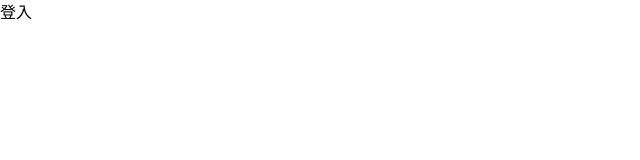
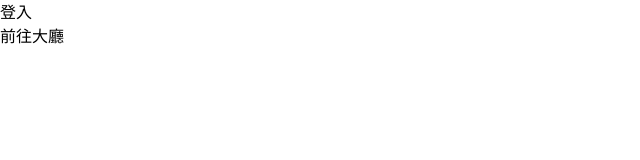
Before and after one commit to side-project-at-SPT/spt-the-message, a React (Vite) app in the folder client/: page / in a window 1280 px wide. Shown: the top 160 px of the page, without its empty margins (0-640 px from the left). Built offline with nearby package versions, Linux system fonts and the light colour scheme.

Commit message:
fix: file name

```diff
--- a/client/src/pages/Login/index.tsx
+++ b/client/src/pages/Login/index.tsx
@@ -1,9 +1,15 @@
-const Lobbies = () => {
+import { useNavigate } from 'react-router-dom';
+const Lobby = () => {
+	const navigate = useNavigate();
+	const handleClick = () => {
+		navigate('/lobby');
+	};
 	return (
 		<>
 			<div className={'text-red-600 text-2xl'}>登入</div>
+			<button onClick={handleClick}>前往大廳</button>
 		</>
 	);
 };
 
-export default Lobbies;
+export default Lobby;
--- a/client/src/router/index.tsx
+++ b/client/src/router/index.tsx
@@ -4,18 +4,18 @@ export type RouterConfig = {
 	name: string;
 	path: string;
 	// eslint-disable-next-line @typescript-eslint/no-explicit-any
-  component: any
-}
+	component: any;
+};
 
 export const routerMap: RouterConfig[] = [
 	{
 		name: 'login',
 		path: '/',
-    component: React.lazy(() => import("../pages/Login/index"))
+		component: React.lazy(() => import('../pages/Login/index')),
 	},
 	{
-    name: 'lobbies',
-    path: '/lobbies',
-    component: React.lazy(() => import("../pages/Lobbies/index"))
-  }
-]
+		name: 'lobby',
+		path: '/lobby',
+		component: React.lazy(() => import('../pages/Lobbies/index')),
+	},
+];
```
Also changed, not shown: client/src/store/userInfo.ts (renamed from client/src/sotre/userInfo.ts). Lines whose indentation alone changed are shown as unchanged.
